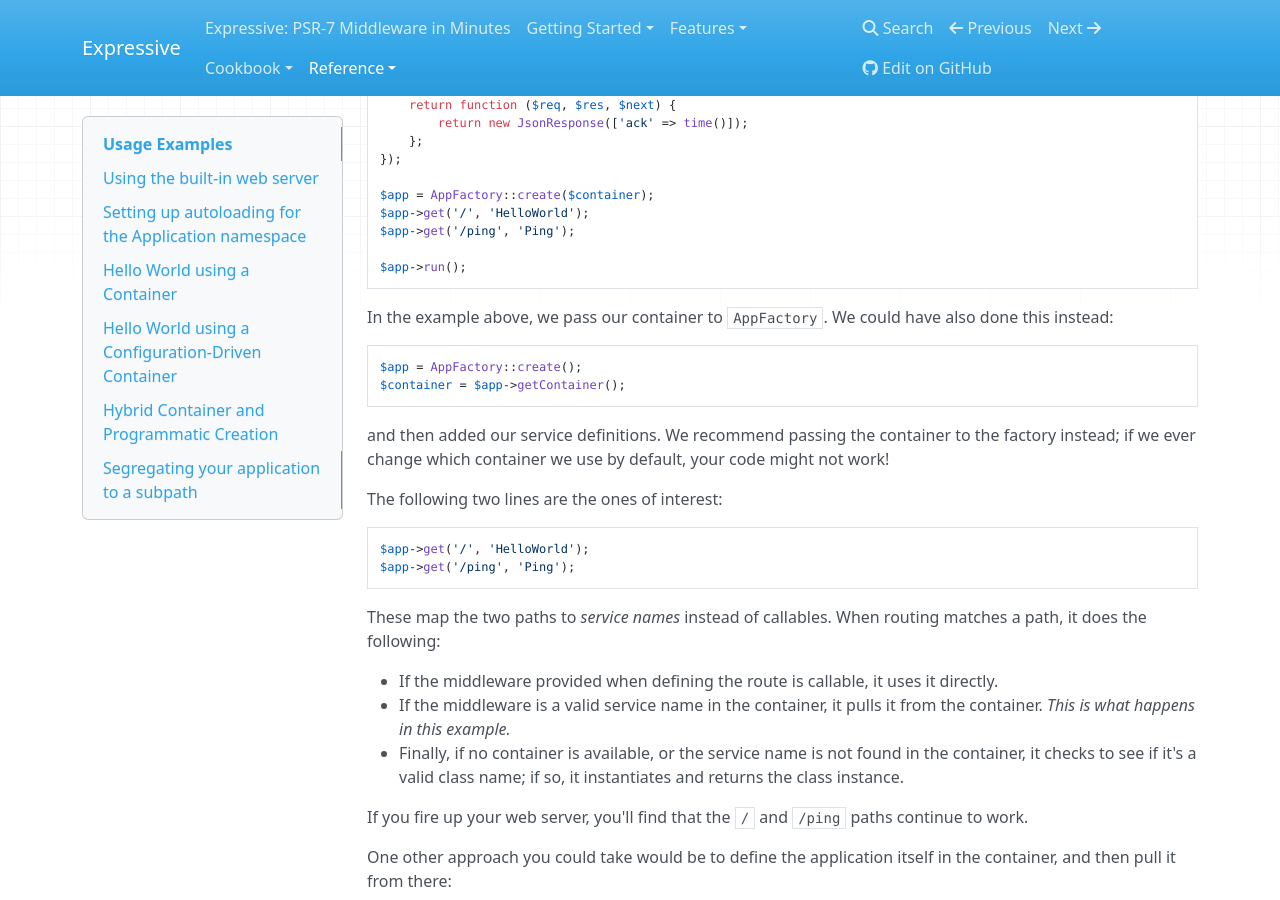
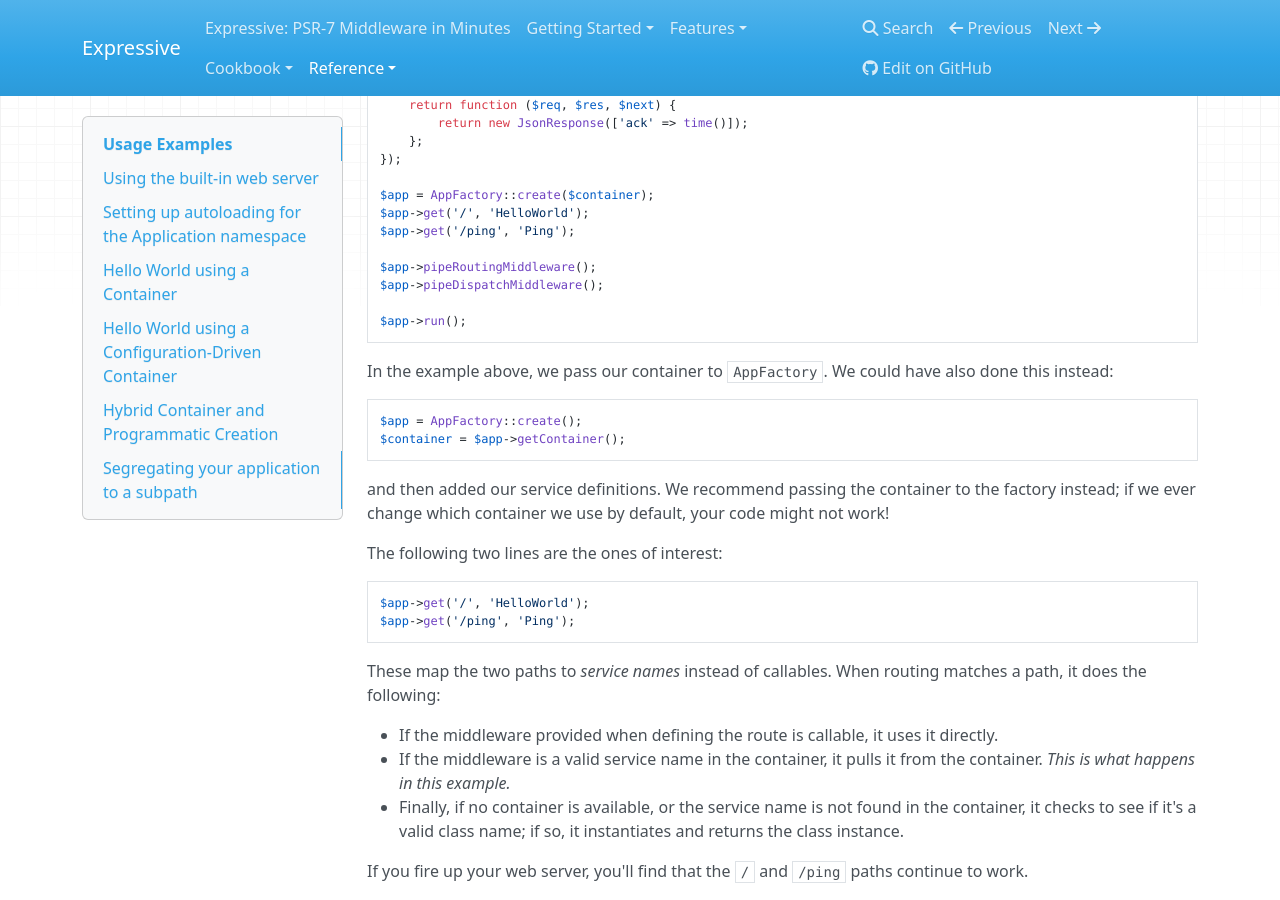
Before and after one commit to zendframework/zend-expressive, an MkDocs documentation site: the page built from doc/book/reference/usage-examples.md, in a window 1280 px wide and 900 px high, scrolled down 3382 px. Built offline with MkDocs 1.6.1, drawn with Linux system fonts in a browser that asks for light colours; nearby versions of some CDN libraries; old or Windows-style settings are respelled for this version of MkDocs.

Commit message:
Doc Fix: missing $app->pipeRoutingMiddleware() and $app->pipeDispatchMiddleware()

````diff
--- a/doc/book/reference/usage-examples.md
+++ b/doc/book/reference/usage-examples.md
@@ -187,6 +187,9 @@
 $app = AppFactory::create($container);
 $app->get('/', 'HelloWorld');
 $app->get('/ping', 'Ping');
+
+$app->pipeRoutingMiddleware();
+$app->pipeDispatchMiddleware();
 
 $app->run();
 ```
````
